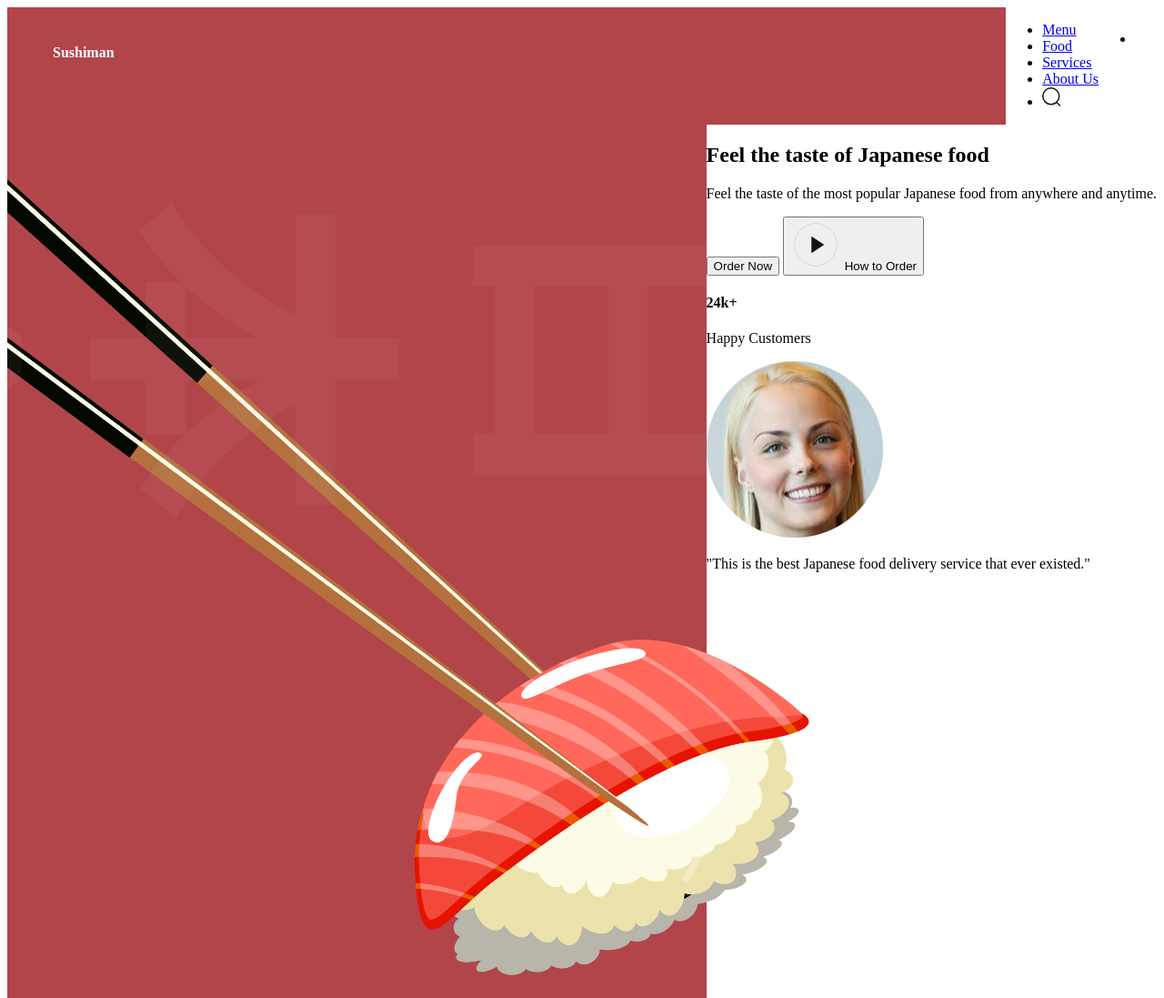
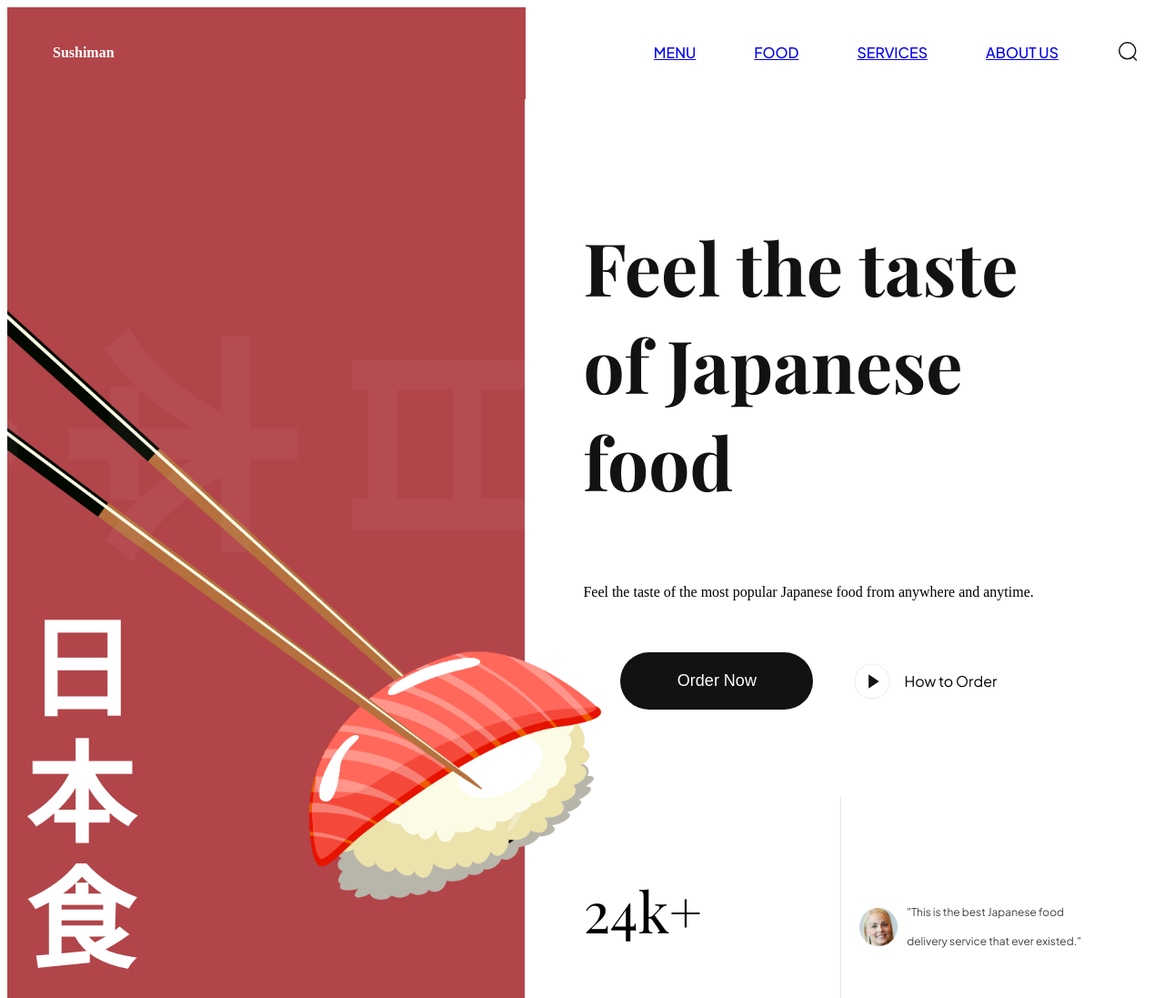
Before and after one commit to Thang30/sushi-vanilla, a website built with Vite: page index.html in a window 1280 px wide. Shown: the top 1097 px of the page at 91% size. Built offline with nearby package versions, Linux system fonts and the light colour scheme; a web font is replaced by a local one.

Commit message:
style: style hero section, add google fonts

```diff
--- a/src/css/sections/header.css
+++ b/src/css/sections/header.css
@@ -23,3 +23,37 @@
   padding-left: 30px;
   color: #fff;
 }
+
+.header__menu,
+.header__menu-mobile {
+  padding: 20px;
+  flex: 1.2356;
+  display: flex;
+  justify-content: flex-end;
+  align-items: center;
+  gap: 64px;
+  list-style: none;
+}
+
+.header__menu li {
+  font-weight: 500;
+  font-family: var(--plus-jakarta-sans);
+  color: var(--secondary-color);
+  font-size: 16px;
+  text-transform: uppercase;
+  line-height: 20px;
+  cursor: pointer;
+}
+
+.header__menu li img {
+  width: 24px;
+  height: 24px;
+  object-fit: scale-down;
+}
+
+.header__menu-mobile {
+  display: none;
+  gap: 20px;
+
+  position: relative;
+}
--- a/src/css/sections/hero.css
+++ b/src/css/sections/hero.css
@@ -27,3 +27,132 @@
   background-color: var(--primary-color);
   z-index: -1;
 }
+
+.hero-image h2 {
+  position: absolute;
+  bottom: 0;
+  padding: 20px;
+
+  font-family: var(--playfair-display);
+  font-weight: 700;
+  font-size: 120px;
+  line-height: 138px;
+  color: #fff;
+}
+
+.hero-content {
+  flex: 1.22; /* flex-grow value, meaning flex: 1.22 will have 1.22 size of flex:1 elements */
+  display: flex;
+  justify-content: space-between;
+  flex-direction: column;
+}
+
+.hero-content-info {
+  padding: 64px;
+  flex: 1;
+  display: flex;
+  flex-direction: column;
+  justify-content: center;
+}
+
+.hero-content-info h1 {
+  font-size: 80px;
+  font-weight: 600px;
+  font-family: var(--playfair-display);
+  color: var(--secondary-color);
+}
+
+.hero-content__buttons {
+  margin: 41px 0 0 41px;
+  display: flex;
+  flex-wrap: wrap;
+  gap: 36px;
+}
+
+.hero-content__order-button {
+  padding: 20px;
+  border-radius: 36px;
+  min-width: 212px;
+  outline: none;
+  border: none;
+  background: var(--secondary-color);
+  cursor: pointer;
+  color: #fff;
+  font-weight: 500;
+  font-size: 18px;
+  line-height: 23px;
+}
+
+.hero-content__play-button {
+  border: none;
+  outline: none;
+  background: transparent;
+  display: flex;
+  align-items: center;
+  font-size: 16px;
+  line-height: 19px;
+  color: var(--black-200);
+  font-family: var(--plus-jakarta-sans);
+  cursor: pointer;
+}
+
+.hero-content__play-button img {
+  margin-right: 12px;
+  width: 46px;
+  height: 46px;
+  object-fit: scale-down;
+}
+
+.hero-content__testimonial {
+  padding: 32px 64px;
+
+  display: flex;
+  flex-wrap: wrap;
+  gap: 20px;
+
+  background: var(--color-white);
+}
+
+.hero-content__customer {
+  flex: 1;
+  gap: 10px;
+}
+
+.hero-content__customer h4 {
+  font-size: 62px;
+  font-weight: 400;
+  font-family: var(--playfair-display);
+}
+
+.hero-content__customer p {
+  font-size: 16px;
+  font-weight: 400;
+  font-family: var(--plus-jakarta-sans);
+  color: var(--secondary-color);
+  opacity: 0.5;
+}
+
+.hero-content__review {
+  flex: 1;
+  display: flex;
+  align-items: center;
+  gap: 10px;
+  padding-left: 20px;
+  border-left: 1px solid rgba(2, 2, 2, 0.1);
+  min-width: 200px;
+}
+
+.hero-content__review img {
+  width: 42px;
+  height: 42px;
+  object-fit: contain;
+}
+
+.hero-content__review p {
+  font-size: 12px;
+  font-weight: 400;
+  line-height: 32px;
+  font-family: var(--plus-jakarta-sans);
+  color: var(--secondary-color);
+  opacity: 0.8
+}
--- a/src/css/style.css
+++ b/src/css/style.css
@@ -1,3 +1,5 @@
+@import url("https://fonts.googleapis.com/css2?family=Playfair+Display:ital,wght@0,400..900;1,400..900&display=swap");
+@import url("https://fonts.googleapis.com/css2?family=Plus+Jakarta+Sans:ital,wght@0,200..800;1,200..800&display=swap");
 /* other css file imports */
 @import url("sections/header.css");
 @import url("sections/hero.css");
@@ -6,4 +8,6 @@
 :root {
   --primary-color: #b1454a;
   --secondary-color: #121212;
+  --playfair-display: "Playfair Display", serif;
+  --plus-jakarta-sans: "Plus Jakarta Sans", sans-serif;
 }
```
